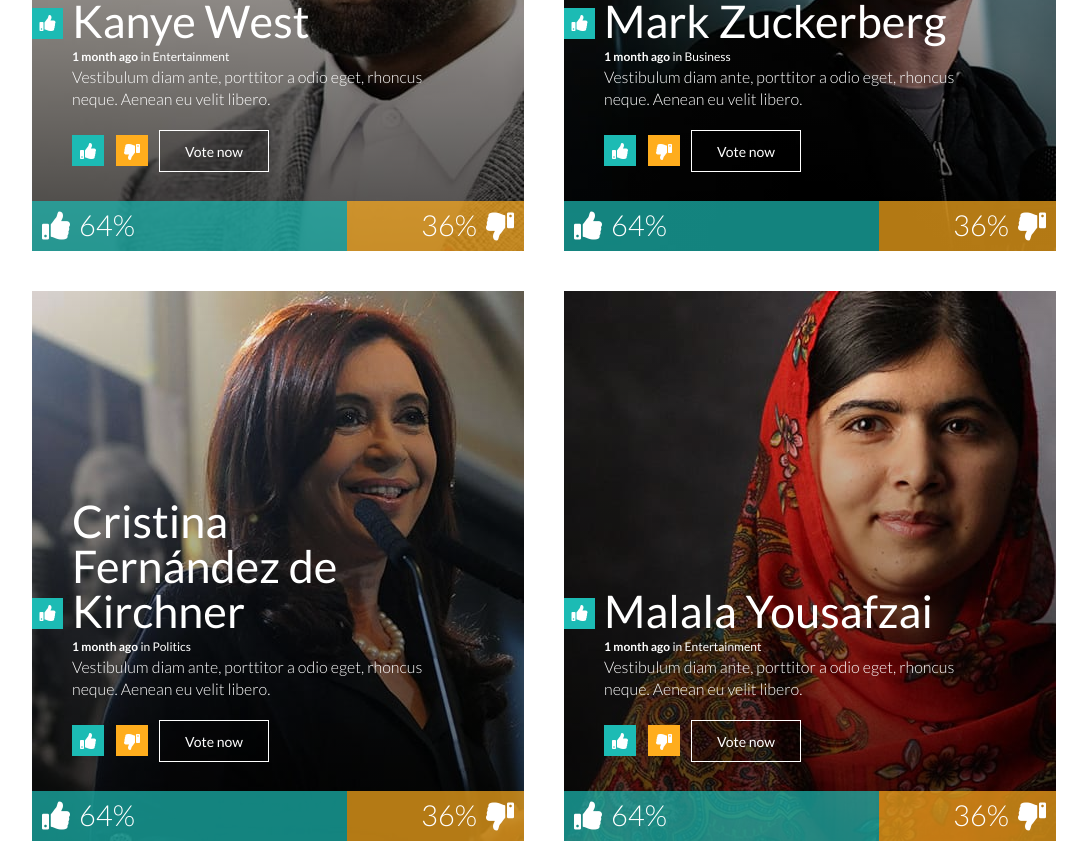
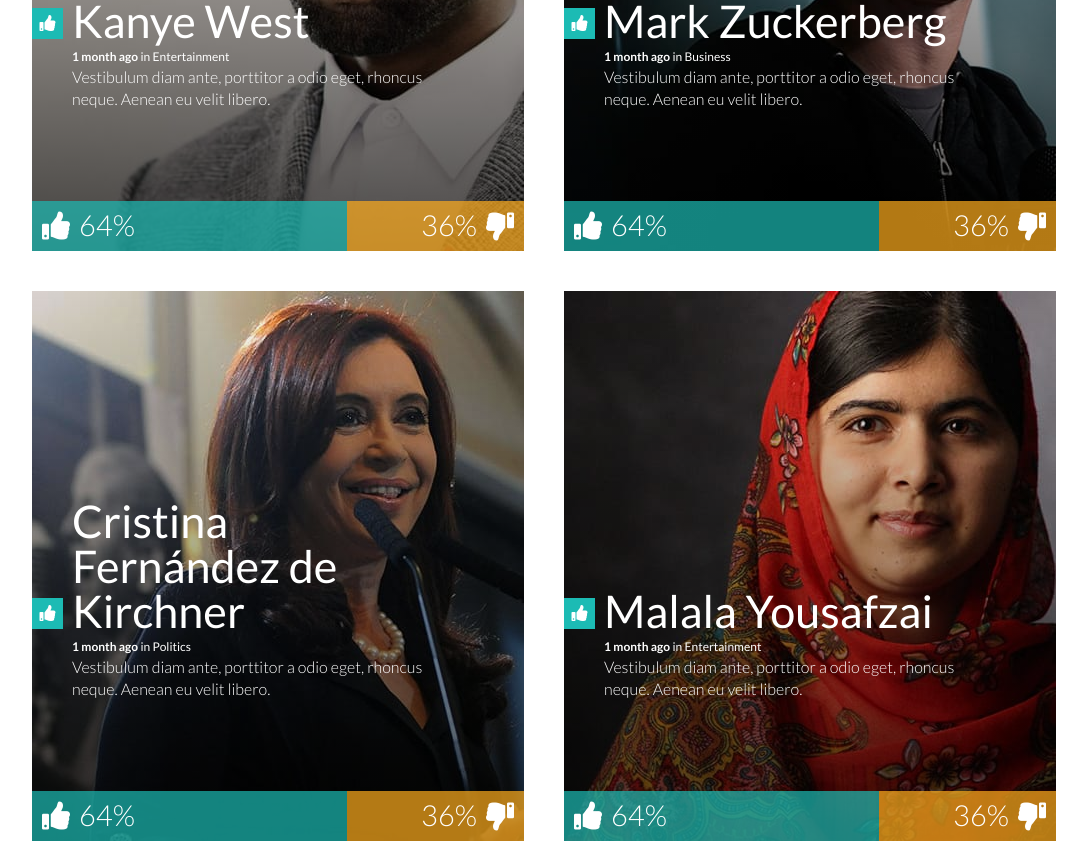
Before and after one commit to josebedoya/react-landing-page, a React (Create React App) app in the folder client/: page / in a window 1280 px wide. Shown: the part 1460-2303 px from the top of the page, without its empty margins (96-1183 px from the left). Built offline with nearby package versions, Linux system fonts and the light colour scheme.

Commit message:
card vote form basic submit method

```diff
--- a/client/src/assets/styles/components/_cardVote.scss
+++ b/client/src/assets/styles/components/_cardVote.scss
@@ -41,6 +41,7 @@
   }
 
   &__actions {
+    min-height: 40px;
     form {
       display: flex;
       align-items: center;
@@ -64,12 +65,16 @@
         font-family: $icon-font;
         font-size: 16px;
         color: #fff;
+        transition: all 0.2s ease-in-out;
       }
       &:nth-child(2) {
         background: $secondary-bg-color;
         &:after {
           transform: translate(-50%, -50%) scale(-1);
         }
+      }
+      &:hover:after {
+        font-size: 17px;
       }
       &:checked {
         box-shadow: 0 0 0 2px #fff;
--- a/client/src/components/Shared/CardVote.tsx
+++ b/client/src/components/Shared/CardVote.tsx
@@ -9,6 +9,8 @@
   summary: string;
   upPercent: number;
   downPercent: number;
+  isAuthenticated: boolean;
+  handleSubmit: (option: string, id: number) => void;
 }
 
 const CardVote = ({
@@ -20,17 +22,20 @@
   summary,
   upPercent,
   downPercent,
+  isAuthenticated,
+  handleSubmit,
 }: Props): JSX.Element => {
-  const [optionSelected, setOptionSelected] = useState<string>();
+  const [optionSelected, setOptionSelected] = useState<string>('');
 
   const handleRadioChange = (e: ChangeEvent<HTMLInputElement>): void => {
     const { value } = e.target;
     setOptionSelected(value);
   };
 
-  const handleSubmit = (e: FormEvent<HTMLFormElement>) => {
+  const onSubmit = (e: FormEvent<HTMLFormElement>) => {
     e.preventDefault();
-    console.log(optionSelected, id);
+    // console.log(optionSelected, id);
+    handleSubmit(optionSelected, id);
   };
 
   return (
@@ -42,7 +47,8 @@
         <span className='category'> in {category}</span>
         <p>{summary}</p>
         <div className='cardVote__actions'>
-          <form onSubmit={handleSubmit}>
+          {isAuthenticated && (
+            <form onSubmit={onSubmit}>
               <input
                 type='radio'
                 name={`vote[${id}]`}
@@ -56,10 +62,15 @@
                 onChange={handleRadioChange}
               />
               <input type='hidden' name='id' value={id} />
-            <button className='rot-button' type='submit'>
+              <button
+                className='rot-button'
+                type='submit'
+                disabled={optionSelected ? false : true}
+              >
                 Vote now
               </button>
             </form>
+          )}
         </div>
       </div>
       <div className='cardVote__bar'>
--- a/client/src/pages/HomePage/HomePage.tsx
+++ b/client/src/pages/HomePage/HomePage.tsx
@@ -1,4 +1,6 @@
 import React, { useState } from 'react';
+import { useSelector } from 'react-redux';
+import { RootState } from '../../app/rootReducer';
 
 import heroHomeImage from './../../assets/images/hero-home.jpg';
 import CardVote from '../../components/Shared/CardVote';
@@ -9,6 +11,12 @@
 
 const HomePage: React.FC = () => {
   const [showMessageBox, setShowMessageBox] = useState<boolean>(true);
+
+  const { isAuthenticated } = useSelector((state: RootState) => state.auth);
+
+  const handleVoteSubmit = (option: string, id: number) => {
+    console.log('aca', option, id);
+  }
 
   const renderCharacters = () =>
   characters.map((item: any) => (
@@ -22,6 +30,8 @@
       summary={item.summary}
       upPercent={64}
       downPercent={36}
+      isAuthenticated={isAuthenticated}
+      handleSubmit={handleVoteSubmit}
     />
   ));
 
```
Lines whose indentation alone changed are shown as unchanged.
